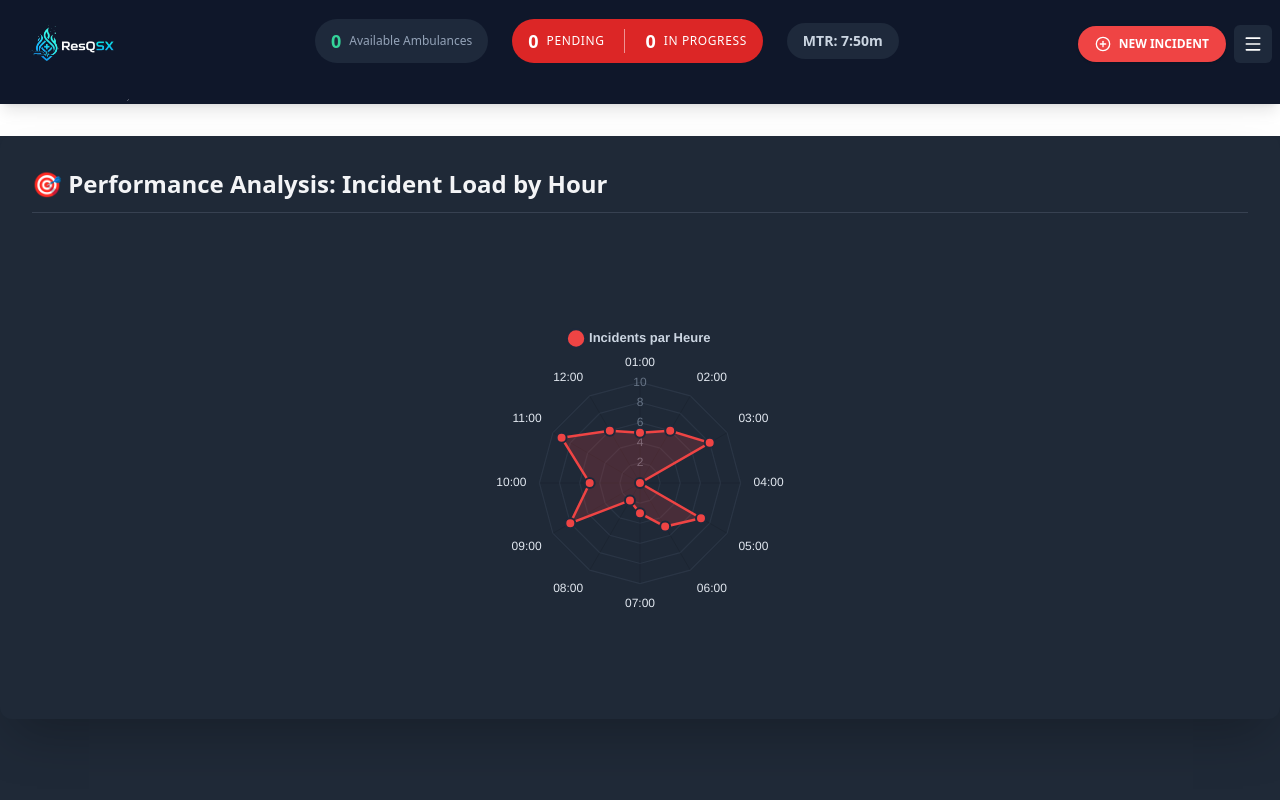
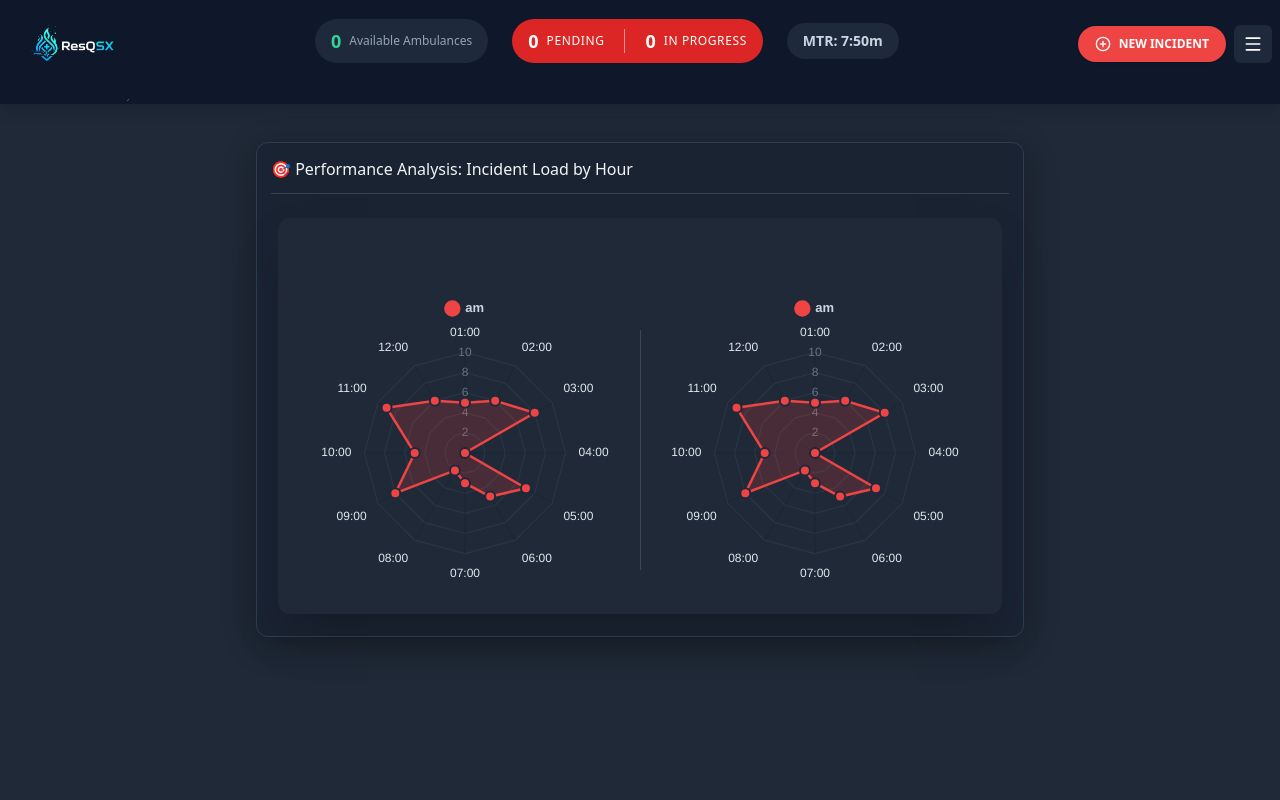
Before and after one commit to solixman/resQSX, a React (Vite) app: page / in a window 1280 px wide. Shown: the top 800 px of the page. Built offline with nearby package versions, Linux system fonts and the light colour scheme; no server answers.

Commit message:
split them to am and pm

```diff
--- a/src/components/Chart/PerformanceChart.tsx
+++ b/src/components/Chart/PerformanceChart.tsx
@@ -24,34 +24,43 @@ ChartJS.register(
 const PerformanceChart: React.FC = () => {
   const data = {
     labels: [
-      "01:00", "02:00", "03:00", "04:00", "05:00", "06:00",
-      "07:00", "08:00", "09:00", "10:00", "11:00", "12:00",
+      "01:00",
+      "02:00",
+      "03:00",
+      "04:00",
+      "05:00",
+      "06:00",
+      "07:00",
+      "08:00",
+      "09:00",
+      "10:00",
+      "11:00",
+      "12:00",
     ],
     datasets: [
       {
-        label: "Incidents par Heure",
+        label: "am",
         data: [5, 6, 8, 0, 7, 5, 3, 2, 8, 5, 9, 6],
-        // Rouge pour symboliser la charge de travail (Incidents)
-        backgroundColor: "rgba(239, 68, 68, 0.2)", // Rouge transparent
-        borderColor: "rgb(239, 68, 68)", // Rouge vif (Red-600)
+        backgroundColor: "rgba(239, 68, 68, 0.2)",
+        borderColor: "rgb(239, 68, 68)",
         borderWidth: 2.5,
         pointBackgroundColor: "rgb(239, 68, 68)",
-        pointBorderColor: "rgb(30, 41, 59)", // bg-slate-900 (pour le contraste)
+        pointBorderColor: "rgb(30, 41, 59)",
         pointBorderWidth: 2,
         pointRadius: 5,
         pointHoverRadius: 7,
-        pointHoverBackgroundColor: "rgb(220, 38, 38)", // Rouge plus foncé
+        pointHoverBackgroundColor: "rgb(220, 38, 38)",
       },
     ],
   };
-const options:any = {
+  const options: any = {
     responsive: true,
     maintainAspectRatio: true,
     plugins: {
       legend: {
         display: true,
         labels: {
-          color: "rgb(203, 213, 225)", // Slate-300
+          color: "rgb(203, 213, 225)",
           font: {
             size: 13,
             weight: 600,
@@ -100,19 +109,15 @@ const options:any = {
 
   return (
     <>
-   <div  className="mt-8 mx-auto w-full max-w-7xl">
-    <div className="bg-gray-800 rounded-xl shadow-2xl p-6 md:p-8">
-        <h2 className="text-2xl font-bold text-gray-100 mb-6 border-b border-gray-700 pb-3">
-            🎯 Performance Analysis: Incident Load by Hour
-        </h2>
+      <div className="mt-8 mx-auto  max-w-7xl">
 
-        <div  className="flex items-center w-full min-h-[450px] justify-center">
-            <div id="chart" className="max-w-4xl">
-                <Radar data={data} options={options} />
-            </div>
+
+        <div className="flex items-center w-full  justify-center">
+          <div className="max-w-4xl">
+            <Radar data={data} options={options} />
+          </div>
         </div>
-    </div>
-</div>
+      </div>
     </>
   );
 };
--- a/src/index.css
+++ b/src/index.css
@@ -33,6 +33,7 @@ a:hover {
 body {
   margin: 0;
   min-height: 100vh;
+  background-color: #1F2937;
   /* display: flex;
   place-items: center; */
 }
@@ -85,7 +86,27 @@ button:focus-visible {
   margin-top: 2vw;
 }
 
+#chart{
+  margin: 1%;
+  display: flex;
 
+}
+
+.chartSection {
+  width:60vw;
+  background-color: #1a2332;
+  border-radius: 12px;
+  border: 1px solid #2d3e52;
+  padding: 14px;
+  box-shadow: 0 8px 32px rgba(0, 0, 0, 0.3);
+  max-height: 40%;
+}
+
+.dashboard{
+  display: flex;
+  justify-content: center;
+  margin: 3%;
+}
 
 @media (prefers-color-scheme: light) {
   :root {
--- a/src/views/Dashboard.tsx
+++ b/src/views/Dashboard.tsx
@@ -1,12 +1,19 @@
-
-import PerformanceChart from "@/components/Chart/PerformanceChart"
-
+import PerformanceChart from "@/components/Chart/PerformanceChart";
 
 export default function Dashboard() {
   return (
-    <section>
-        <PerformanceChart/>
+    <section className="dashboard">
+      <div className="chartSection">
+         <p className=" text-gray-100 mb-6 border-b border-gray-700 pb-3">
+          🎯 Performance Analysis: Incident Load by Hour
+        </p>
+        <div id="chart" className="bg-gray-800 rounded-xl shadow-2xl p-6 md:p-8">
 
+          <PerformanceChart />
+<div className="w-px mt-20 mx-5 h-60 bg-gray-600 opacity-70"></div>
+          <PerformanceChart />
+        </div>
+      </div>
     </section>
-  )
+  );
 }
```
